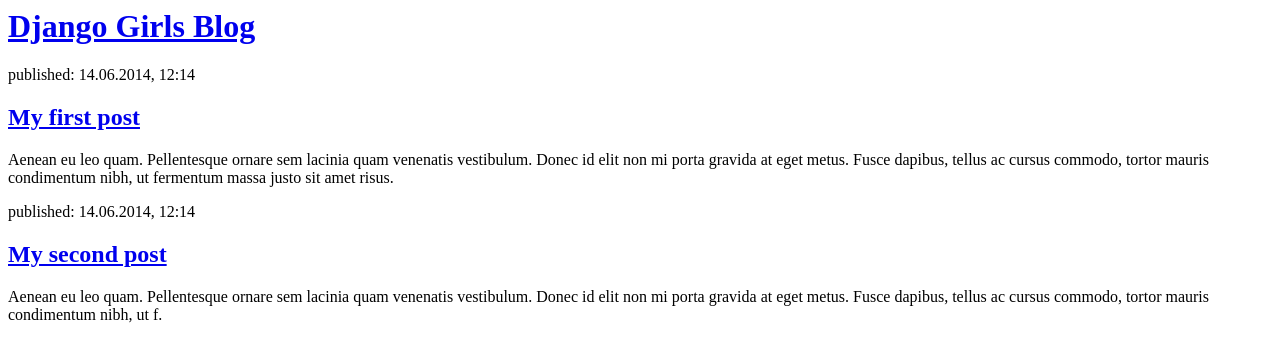
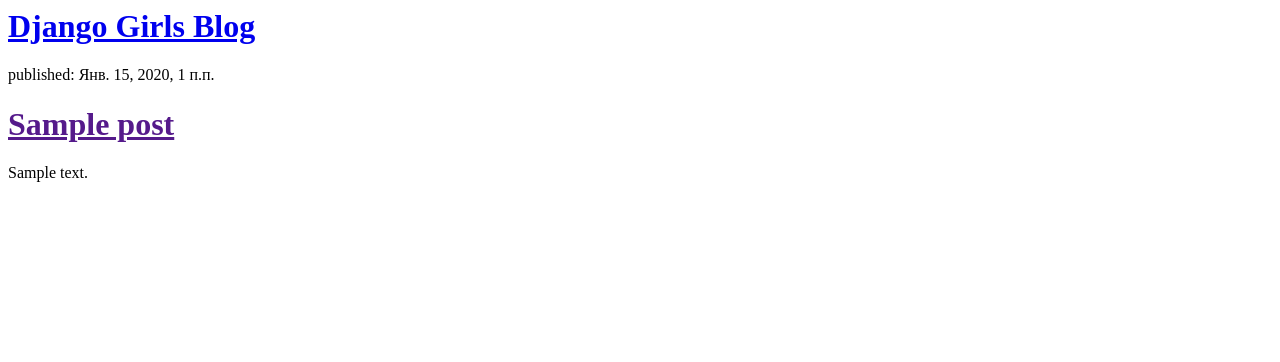
Before and after one commit to Oksana1986/my-first-blog, a Django app: template blog/templates/blog/post_list.html in a window 1280 px wide. Shown: the top 362 px of the page. Run offline with Django 3.2, Linux system fonts and the light colour scheme; the template is opened without the code that fills it: values that come from a table or form of the project are taken from there, others are empty; tables that the repository leaves empty hold one stand-in row (values such as "Sample post").

Commit message:
Modified templates to display posts from database.

```diff
--- a/blog/templates/blog/post_list.html
+++ b/blog/templates/blog/post_list.html
@@ -1,22 +1,18 @@
 <html>
     <head>
-        <title>Django Girls blog</title>
+        <title>Django Girls Blog</title>
     </head>
     <body>
         <div>
             <h1><a href="/">Django Girls Blog</a></h1>
         </div>
 
-        <div>
-            <p>published: 14.06.2014, 12:14</p>
-            <h2><a href="/">My first post</a></h2>
-            <p>Aenean eu leo quam. Pellentesque ornare sem lacinia quam venenatis vestibulum. Donec id elit non mi porta gravida at eget metus. Fusce dapibus, tellus ac cursus commodo, tortor mauris condimentum nibh, ut fermentum massa justo sit amet risus.</p>
-        </div>
-
-        <div>
-            <p>published: 14.06.2014, 12:14</p>
-            <h2><a href="/">My second post</a></h2>
-            <p>Aenean eu leo quam. Pellentesque ornare sem lacinia quam venenatis vestibulum. Donec id elit non mi porta gravida at eget metus. Fusce dapibus, tellus ac cursus commodo, tortor mauris condimentum nibh, ut f.</p>
-        </div>
+        {% for post in posts %}
+            <div>
+                <p>published: {{ post.published_date }}</p>
+                <h1><a href="">{{ post.title }}</a></h1>
+                <p>{{ post.text|linebreaksbr }}</p>
+            </div>
+        {% endfor %}
     </body>
 </html>
--- a/blog/urls.py
+++ b/blog/urls.py
@@ -1,5 +1,6 @@
 from django.conf.urls import url
 from . import views
+
 
 urlpatterns = [
     url(r'^$', views.post_list, name='post_list'),
--- a/blog/views.py
+++ b/blog/views.py
@@ -1,4 +1,8 @@
 from django.shortcuts import render
+from django.utils import timezone
+from .models import Post
+
 
 def post_list(request):
-    return render(request, 'blog/post_list.html', {})
+    posts = Post.objects.filter(published_date__lte=timezone.now()).order_by('published_date')
+    return render(request, "blog/post_list.html", {'posts': posts})
```
